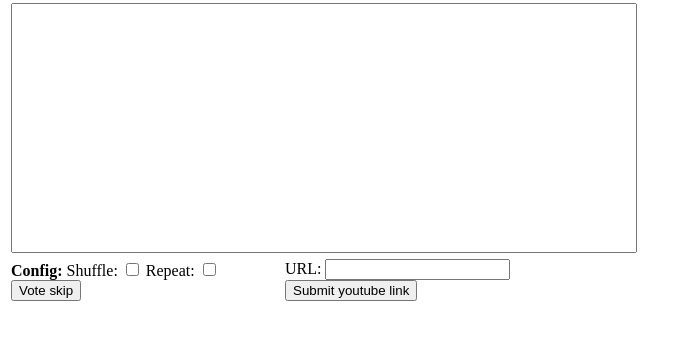
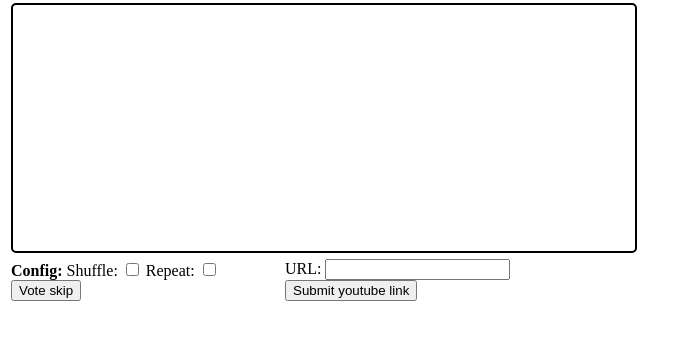
Before and after one commit to ndrebing/djangomusic, a Django app: page /play_music in a window 1280 px wide. Shown: the part 400-740 px from the top of the page, without its empty margins (0-689 px from the left). Run offline with Django 3.2, Linux system fonts and the light colour scheme; a user stored in the database is signed in; lists and menus that the app fills with data are empty; some libraries are stand-ins or nearby versions.

Commit message:
added class to textarea

```diff
--- a/music/templates/music/play_music.html
+++ b/music/templates/music/play_music.html
@@ -27,7 +27,7 @@
       </table>
       <table style="width:50%">
         <tr>
-          <th><textarea id="interface_log" style="width:100%;height:250px;resize: none;}" readonly></textarea></th>
+          <th><textarea id="interface_log" class="formbox" style="width:100%;height:250px;resize: none;}" readonly></textarea></th>
         </tr>
       </table>
       <table style="width:50%">
```
